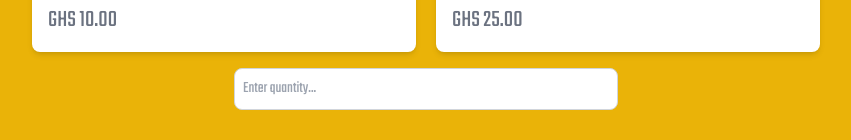
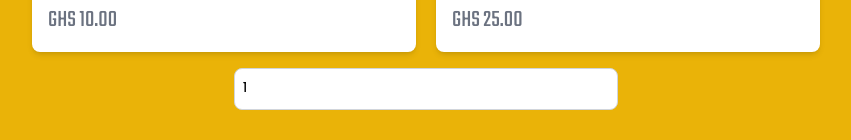
Before and after one commit to zeus-tech-24/DataPlus-assessment-test-nextjs, a Next.js app: page /bundle in a window 1280 px wide. Shown: the part 428-568 px from the top of the page, without its empty margins (214-1065 px from the left). Built offline with nearby package versions, Linux system fonts and the light colour scheme.

Commit message:
Final Update New 1

```diff
--- a/app/components/quantityinput.js
+++ b/app/components/quantityinput.js
@@ -1,11 +1,11 @@
 import React, { useState } from "react";
 
-// QuantityInput.jsx
+// QuantityInput.js
 const QuantityInput = ({ onChange }) => {
-  const [quantity, setQuantity] = useState("");
+  const [quantity, setQuantity] = useState(1); // Initialize quantity state with default value of 1
 
   const handleChange = (event) => {
-    const value = event.target.value;
+    const value = parseInt(event.target.value); // Parse input value as integer
     setQuantity(value);
     onChange(value); // Call the onChange prop with the new quantity value
   };
```
